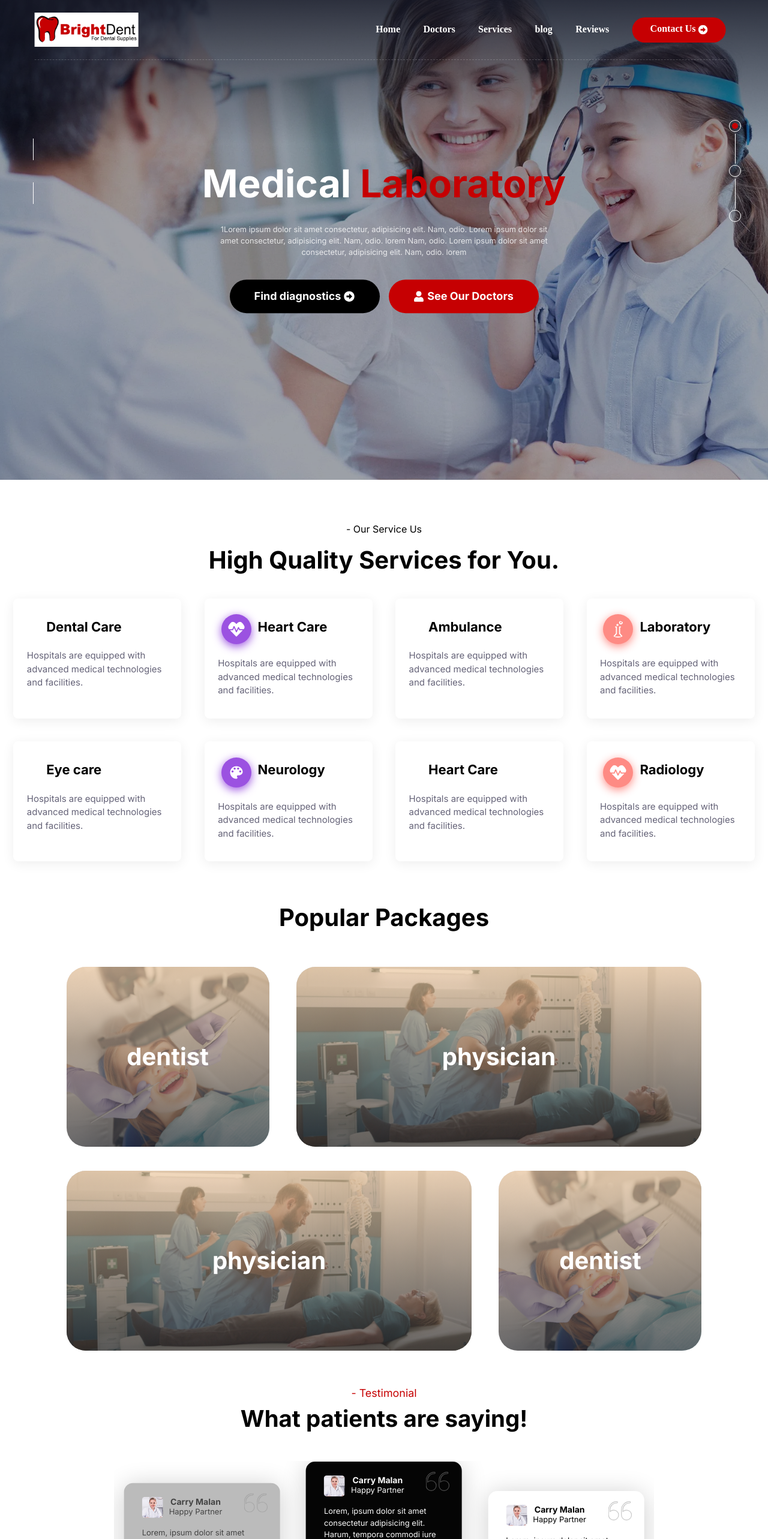
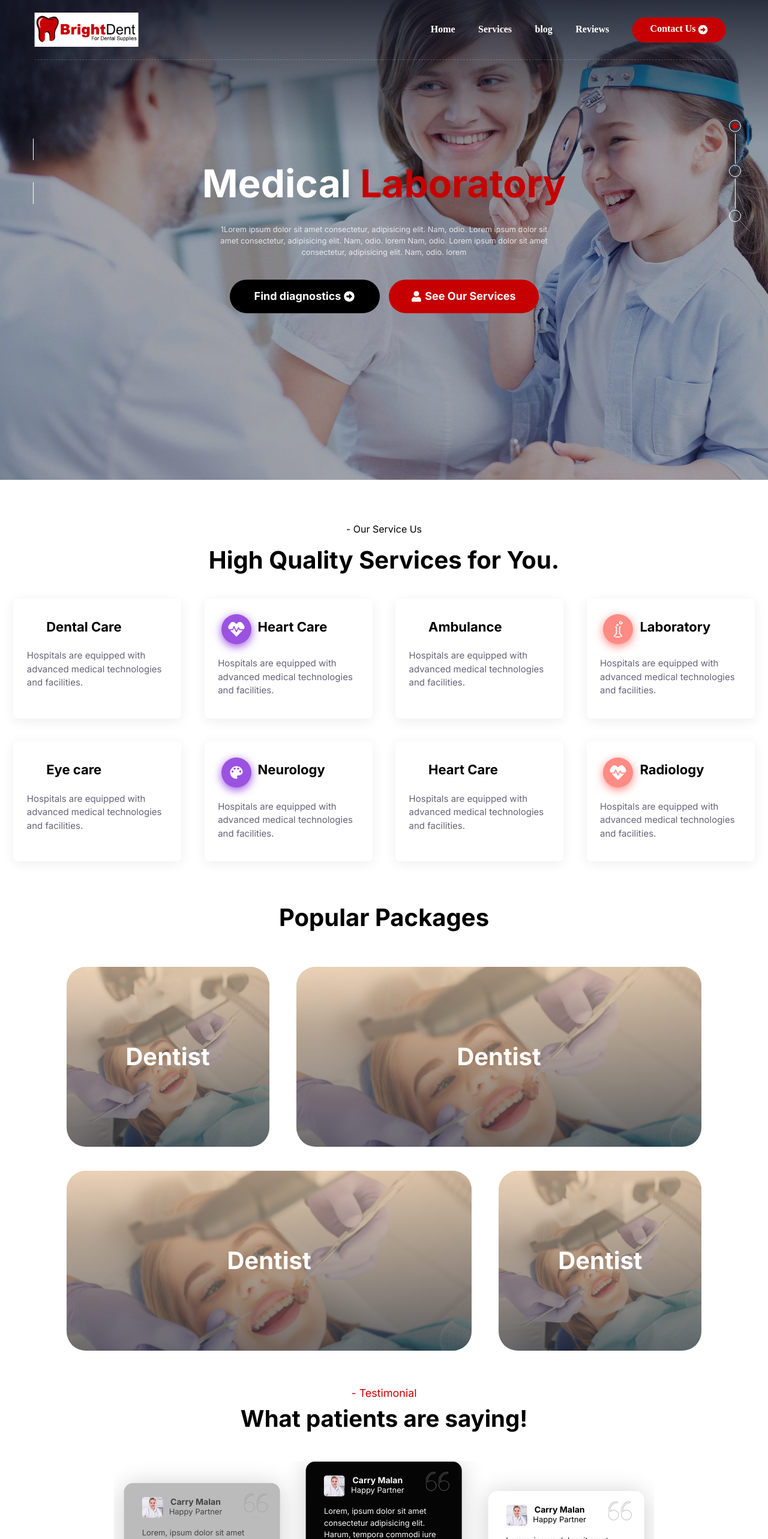
Before and after one commit to MizoDaw/Bright-Dent-Website, a React (Create React App) app: page / in a window 1280 px wide. Shown: the top 2566 px of the page at 60% size. Built offline with nearby package versions, Linux system fonts and the light colour scheme; some icons are missing; a web font is replaced by a local one.

Commit message:
remove doctor page

```diff
--- a/src/App.tsx
+++ b/src/App.tsx
@@ -15,7 +15,7 @@ const App = () => {
     <Routes>
       <Route path="*" element={<Suspense fallback={<Loading />}> <Page404 /></Suspense>} />
       <Route path="/" element={<Suspense fallback={<Loading />}><Layout className='Home_Page'>  <Page /> </Layout> </Suspense>} />
-      <Route path="/doctors" element={<Suspense fallback={<Loading />}><Layout className='Doctors_Page'>  <Doctors /> </Layout> </Suspense>} />
+      {/* <Route path="/doctors" element={<Suspense fallback={<Loading />}><Layout className='Doctors_Page'>  <Doctors /> </Layout> </Suspense>} /> */}
       {/* <Route path="/services" element={<Suspense fallback={<Loading />}><Layout className='Services_Page'>  <Services /> </Layout> </Suspense>} /> */}
       <Route path="/blog" element={<Suspense fallback={<Loading />}><Layout className='Blog_Page'>  <Blog /> </Layout> </Suspense>} />
 
--- a/src/Components/Done/NewHeroSection.tsx
+++ b/src/Components/Done/NewHeroSection.tsx
@@ -75,9 +75,11 @@ const NewHeroSection = () => {
             <button className='Button1' onClick={showModal}>
               Find diagnostics <FaArrowAltCircleRight />
             </button>
-            <button className='Button2' onClick={() => navigate("/doctors")}>
-              <FaUser /> See Our Doctors
+            <a href='#Services'>
+            <button className='Button2' >
+              <FaUser /> See Our Services
             </button>
+            </a>
           </div>
         </div>
       </div>
--- a/src/Components/Done/Services2.tsx
+++ b/src/Components/Done/Services2.tsx
@@ -16,20 +16,20 @@ const Services2 = () => {
 
        <div  onClick={scrollToTop}>
             <img src="../Services2/dentist.jpeg" alt="" />
-            <h1>dentist</h1>
+            <h1>Dentist</h1>
         </div>
         <span onClick={scrollToTop}>
-            <img src="../Services2/physician.webp" alt="" />
-            <h1>physician</h1>
+            <img src="../Services2/dentist.jpeg" alt="" />
+            <h1>Dentist</h1>
         </span>
        <span onClick={scrollToTop}>
-            <img src="../Services2/physician.webp" alt="" />
-            <h1>physician</h1>
+            <img src="../Services2/dentist.jpeg" alt="" />
+            <h1>Dentist</h1>
         </span>
 
         <div onClick={scrollToTop}>
             <img src="../Services2/dentist.jpeg" alt="" />
-            <h1>dentist</h1>
+            <h1>Dentist</h1>
         </div>
         </div>
 
--- a/src/Layout/Ui/Footer3.tsx
+++ b/src/Layout/Ui/Footer3.tsx
@@ -20,7 +20,6 @@ const Footer3 = () => {
     title: 'Explore',
     links: [
       { icon: <IoIosArrowForward />, text: 'Home', href: '#NewHeroSection' },
-      { icon: <IoIosArrowForward />, text: 'Doctors', to: '/doctors' },
       { icon: <IoIosArrowForward />, text: 'Services', href: '#Services' },
       { icon: <IoIosArrowForward />, text: 'Blog', href: '#Update' },
       { icon: <IoIosArrowForward />, text: 'Reviews', href: '#Reviews' },
@@ -63,7 +62,7 @@ const Footer3 = () => {
           <h1>{exploreData.title}</h1>
           <ul className='Links'>
             {exploreData.links.map((link, index) => (
-              <li key={index}> {link.icon} {link.to ? <Link to={link.to}>{link.text}</Link> : <a href={link.href}>{link.text}</a>} </li>
+              <li key={index}> {link.icon}  <a href={link.href}>{link.text}</a> </li>
             ))}
           </ul>
         </span>
--- a/src/Layout/Ui/Header.tsx
+++ b/src/Layout/Ui/Header.tsx
@@ -48,7 +48,7 @@ const Header = () => {
       <nav>
         <ul className='Links MenuLinks'>
           <li> <a href='/#NewHeroSection'>{t('Home')}</a> </li>
-          <li> <Link to='/doctors'>{t('Doctors')}</Link> </li>
+          {/* <li> <Link to='/doctors'>{t('Doctors')}</Link> </li> */}
           <li> <a href='/#Services'>{t('Services')}</a> </li>
           <li> <a href='/#Update'>{t('blog')}</a> </li>
           <li> <a href='/#Reviews'>{t('Reviews')}</a> </li>
@@ -61,7 +61,7 @@ const Header = () => {
           >
         <ul className='DrawerLinks'>
           <li><TbPointFilled/> <a href='/#NewHeroSection'>{t('Home')}</a> </li>
-          <li><TbPointFilled/> <Link to='/doctors'>{t('Doctors')}</Link> </li>
+          {/* <li><TbPointFilled/> <Link to='/doctors'>{t('Doctors')}</Link> </li> */}
           <li><TbPointFilled/> <a href='/#Services'>{t('Services')}</a> </li>
           <li><TbPointFilled/> <a href='/#Update'>{t('blog')}</a> </li>
           <li><TbPointFilled/> <a href='/#Reviews'>{t('Reviews')}</a> </li>
```
